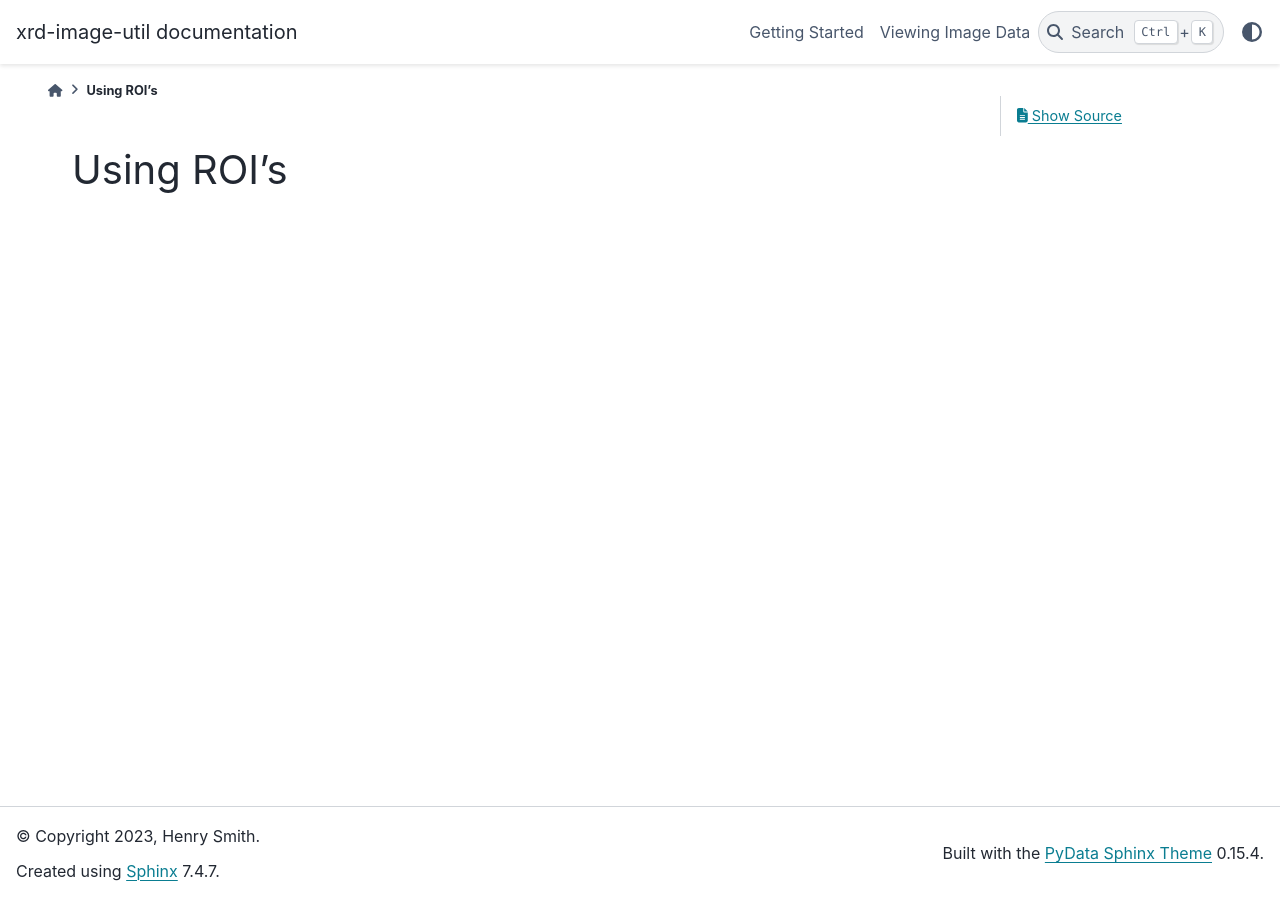
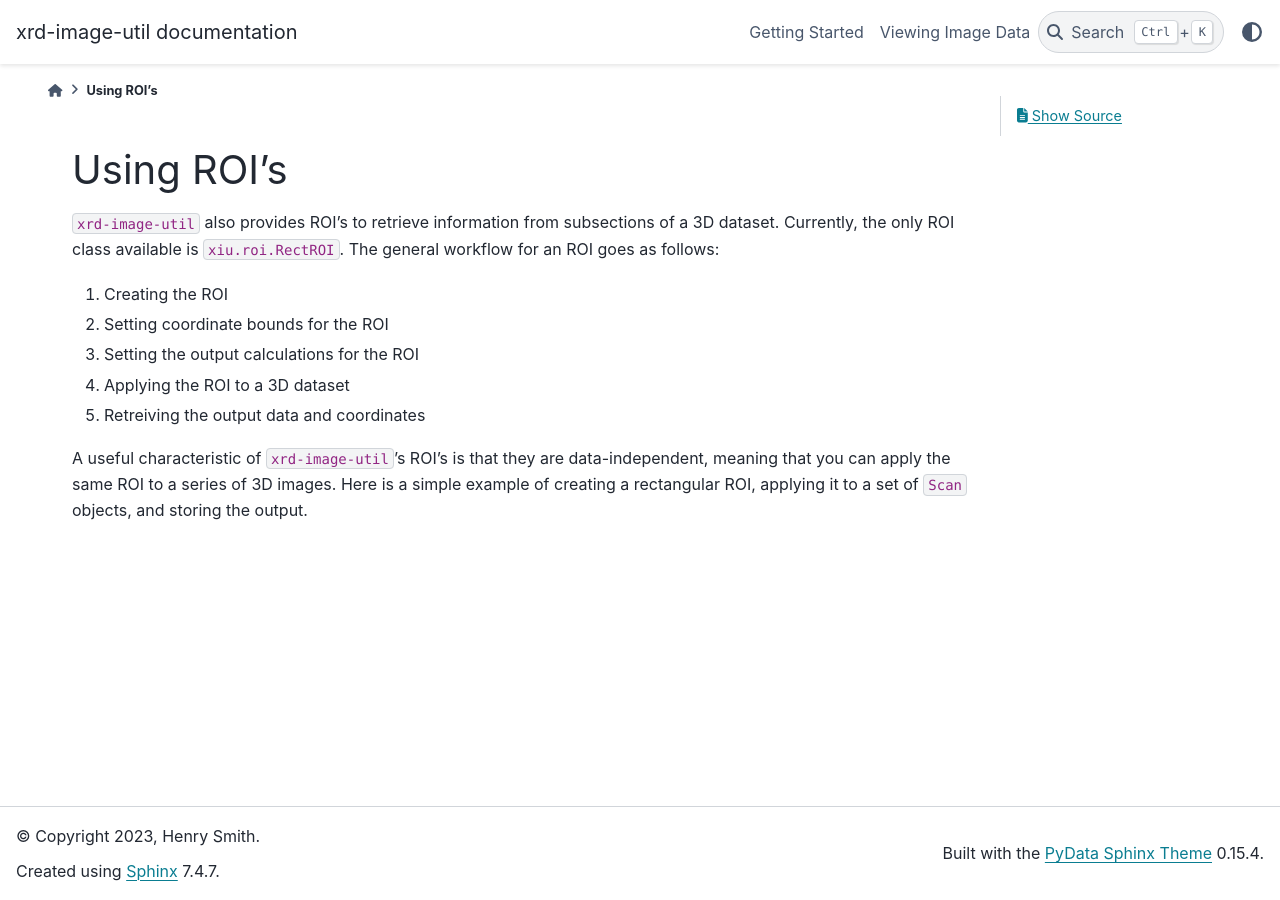
Before and after one commit to pecomyint/xrd-image-util, a Sphinx documentation site: the page built from docs/tutorials/using_rois.rst, in a window 1280 px wide. Built offline with Sphinx 7.4.7 and the PyData theme 0.15.4, drawn with Linux system fonts in a browser that asks for light colours.

Commit message:
Add additional visuals

```diff
--- a/docs/tutorials/using_rois.rst
+++ b/docs/tutorials/using_rois.rst
@@ -1,3 +1,17 @@
 ===========
 Using ROI's
 ===========
+
+``xrd-image-util`` also provides ROI's to retrieve information from subsections of a 3D dataset.
+Currently, the only ROI class available is ``xiu.roi.RectROI``. The general workflow for an ROI
+goes as follows:
+
+#. Creating the ROI
+#. Setting coordinate bounds for the ROI
+#. Setting the output calculations for the ROI
+#. Applying the ROI to a 3D dataset
+#. Retreiving the output data and coordinates
+
+A useful characteristic of ``xrd-image-util``'s ROI's is that they are data-independent, meaning
+that you can apply the same ROI to a series of 3D images. Here is a simple example of creating a rectangular ROI,
+applying it to a set of ``Scan`` objects, and storing the output.
```
Also changed, not shown: docs/index.rst (+15 -0 lines), docs/images/image_data_gui_1.png (added), docs/images/image_data_gui_2.png (added), docs/tutorials/viewing_image_data.rst (line endings or trailing spaces).
